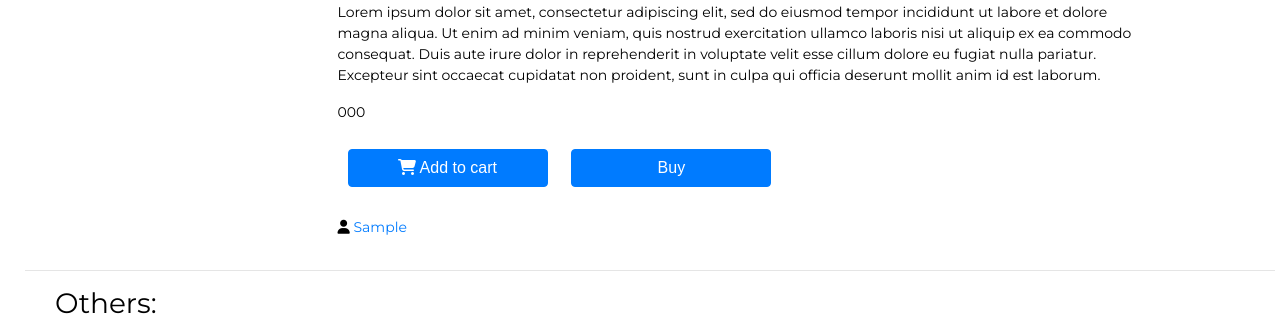
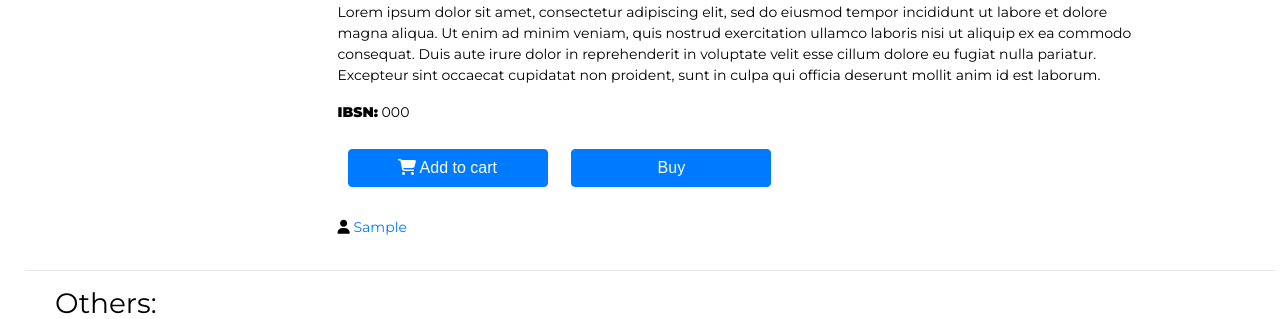
Before and after one commit to Wesley6801/shareit, a Flask app: template templates/checkout_page.html in a window 1280 px wide. Shown: the part 334-653 px from the top of the page. Run offline with Flask 2, Linux system fonts and the light colour scheme; the template is opened without the code that fills it: most values are stand-ins (such as "Sample title", 1, 10 or a date in 2020); grey boxes marked "Sample" are stand-in pictures; some libraries are stand-ins or nearby versions.

Commit message:
checkout page fixed
Co-authored-by: Wesley White <wesleywhite424@hotmail.com>
Co-authored-by: Bailor Jalloh <bjalloh@conncoll.edu>
Co-authored-by: Humberto Soperanez Moya <hsoperanez@outlook.com>

```diff
--- a/templates/checkout_page.html
+++ b/templates/checkout_page.html
@@ -82,7 +82,7 @@ h1 {
       <p class="compare_with"> <i class="fas fa-hand-holding-usd"></i> <span style="color:red;">   Booksrun Value:</span> {{pri}}</p>
       <p class="synopsis">Synopsis:</p>
       <p class="synopsis-body">Lorem ipsum dolor sit amet, consectetur adipiscing elit, sed do eiusmod tempor incididunt ut labore et dolore magna aliqua. Ut enim ad minim veniam, quis nostrud exercitation ullamco laboris nisi ut aliquip ex ea commodo consequat. Duis aute irure dolor in reprehenderit in voluptate velit esse cillum dolore eu fugiat nulla pariatur. Excepteur sint occaecat cupidatat non proident, sunt in culpa qui officia deserunt mollit anim id est laborum.</p>
-      <p>{{selected_book.isbn}}</p>
+      <p><span class="ibsn">IBSN:</span> {{selected_book.isbn}}</p>
       <a href="/add_to_cart/{{selected_book.isbn}}"><button type="button"  class="btn btn-primary bouton"> <i class="fas fa-shopping-cart"></i> Add to cart</button></a>
       <a href="{{url_for('checkout')}}"><button type="button" class="btn btn-primary bouton">Buy</button></a>
       <p style="margin-top: 10px;"><i class="fas fa-user"></i> <a href="#">{{selected_book.shared_by}}</a></p>
```
